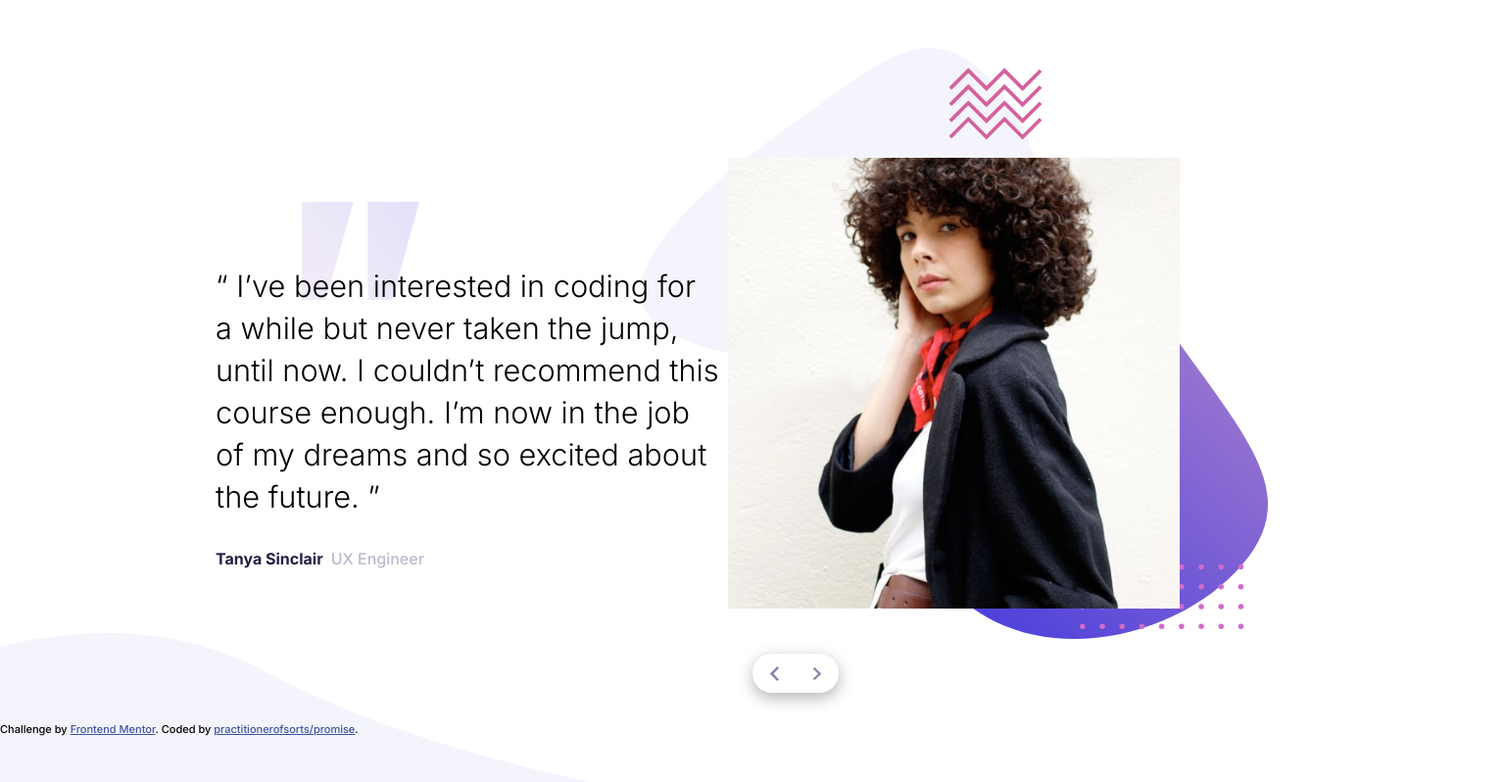
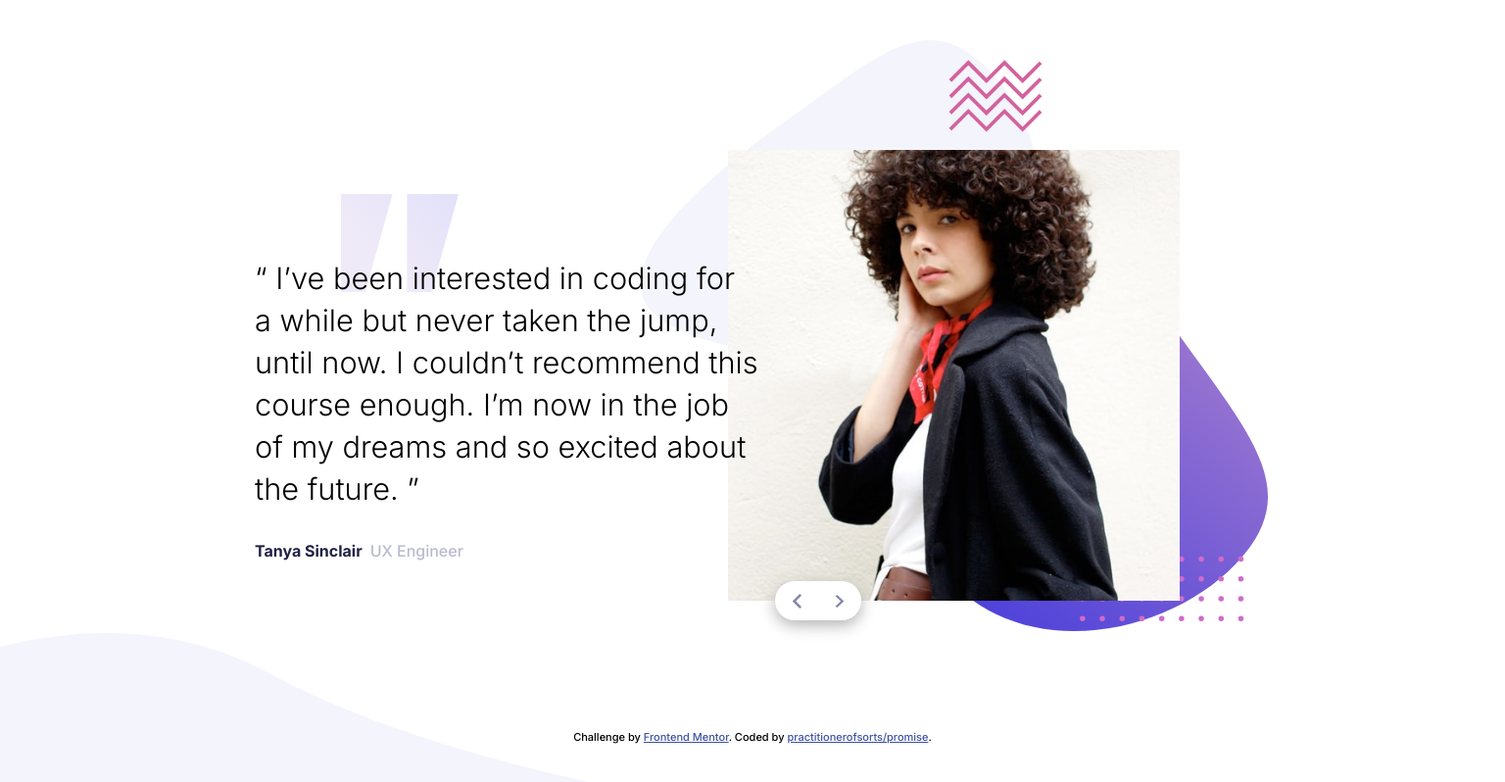
Before and after one commit to ugochukwuuu/coding-bootcamp-testimonials-slider-master-, a plain HTML site: page index.html in a window 1536 px wide. Shown: the whole page at 98% size. Drawn offline with Linux system fonts and the light colour scheme.

Commit message:
fixed some minor issues

```diff
--- a/style.css
+++ b/style.css
@@ -13,15 +13,13 @@
     --dist: 6.5em;
 }
 body{
-    display: flex;
-    flex-direction: column;
-    align-items: center;
-    justify-content: center;
+    display: grid;
+    gap: 1em;
+    place-content: center;
     min-height: 100vh;
     background-image: url("./images/pattern-curve.svg");
     background-repeat: no-repeat;
     background-position: left bottom;
-    /* background-color: var(--Grayish-Blue); */
 }
 main{
     display: flex;
@@ -153,4 +151,11 @@ main{
         padding: 7em;
         background-size: 40em;
     }
+    .slider-buttons-container{
+        bottom: 6em;
+        left: 10em;
+    }
+    .texts-section{
+        transform: translateX(9em);
+    }
   }
```
